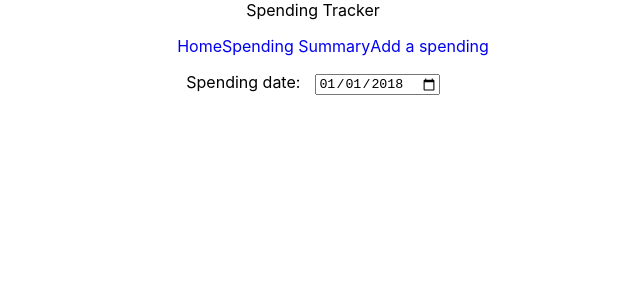
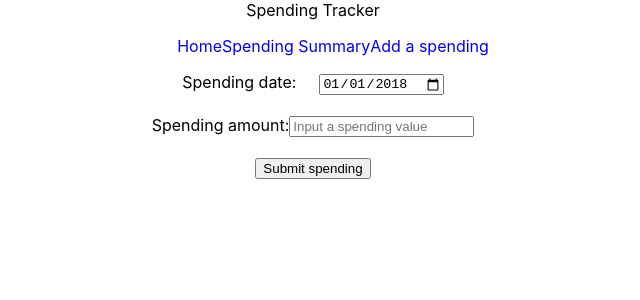
Before and after one commit to YunlinXie/SpendingTracker, a React (Create React App) app: page /add-spending in a window 1280 px wide. Shown: the top 300 px of the page, without its empty margins (327-967 px from the left). Built offline with nearby package versions, Linux system fonts and the light colour scheme.

Commit message:
create submit spending page

```diff
--- a/src/App.css
+++ b/src/App.css
@@ -6,6 +6,9 @@ li {
   display: inline-block;
 }
 
+.spending-date, .spending-amount {
+  margin-bottom: 20px;
+}
 .spending-date label {
-  margin-right: 15px;
+  margin-right: 23px;
 }
--- a/src/add-spending.js
+++ b/src/add-spending.js
@@ -5,7 +5,9 @@ export default class AddSpending extends React.Component {
     constructor() {
         super();
         this.state = {
-            datestr: "2018-01-01"
+            date: "2018-01-01",
+            amount: "",
+            // amount: "0.00",
         }
     }
 
@@ -16,18 +18,46 @@ export default class AddSpending extends React.Component {
                 <div className={"spending-date"}>
                     <label htmlFor="spendingDate">Spending date:</label>
                     <input type="date" id="spendingDate" name="spendingDate"
-                           value={this.state.datestr}
+                           value={this.state.date}
                            onChange={
                                (e) => {
                                    let val = e.target.value;
                                    this.setState((state, props) => ({
-                                       datestr: val
+                                       date: val
                                    }));
                                }
                            }
                     />
                 </div>
-                <div>
+                <div className={"spending-amount"}>
+                    <label htmlFor="spendingAmount">Spending amount:</label>
+
+                    <input type="number" id="spendingAmount" name="spendingAmount"
+                           step={0.01}
+                           placeholder={"Input a spending value"}
+                           value={this.state.amount}
+
+                           onChange={
+                               (e) => {
+                                   console.log(this.state.amount);
+
+                                   let val = e.target.value;
+                                   this.setState((state, props) => ({
+                                       amount: val
+                                   }));
+                               }
+                           }
+                          />
+                </div>
+                <div className={"submit"}>
+                    <button onClick={() => {
+                        /*
+                            1.validate input
+                            2. submit spending by calling api
+                         */
+                    }}>
+                        Submit spending
+                    </button>
 
                 </div>
             </div>
```
